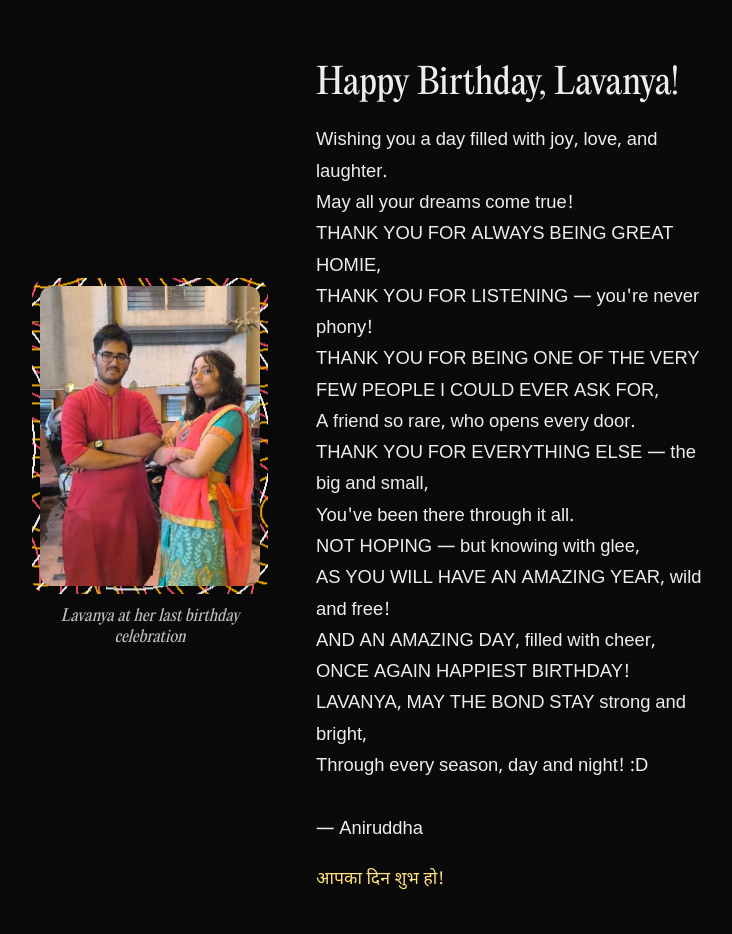
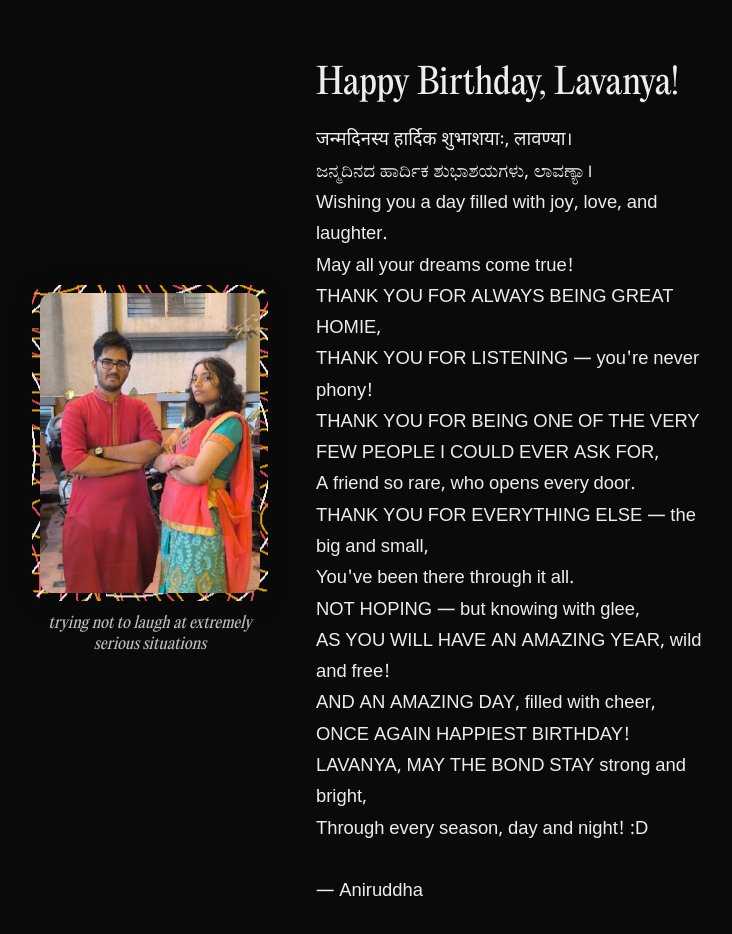
Before and after one commit to Ani07-05/bdayapp, a Next.js app: page /lavanya in a window 1280 px wide. Shown: the top 934 px of the page, without its empty margins (266-998 px from the left). Built offline with nearby package versions, Linux system fonts and the light colour scheme.

Commit message:
fixed language issues

```diff
--- a/app/lavanya/page.tsx
+++ b/app/lavanya/page.tsx
@@ -10,11 +10,13 @@ export default function LavanyaPage() {
         <div className="bday-photo-confetti">
           <img src="/lavanya.jpeg" alt="Lavanya" className="bday-photo-rect" />
         </div>
-        <figcaption className="bday-photo-legend">Lavanya at her last birthday celebration</figcaption>
+        <figcaption className="bday-photo-legend">trying not to laugh at extremely serious situations</figcaption>
       </figure>
       <section className="bday-message-section">
         <h1 className="bday-heading">Happy Birthday, Lavanya!</h1>
         <div className="bday-message-body">
+          जन्मदिनस्य हार्दिक शुभाशयाः, लावण्या।<br/>
+          ಜನ್ಮದಿನದ ಹಾರ್ದಿಕ ಶುಭಾಶಯಗಳು, ಲಾವಣ್ಯಾ।<br/>
           Wishing you a day filled with joy, love, and laughter.<br/>
           May all your dreams come true!<br/>
           THANK YOU FOR ALWAYS BEING GREAT HOMIE,<br/>
@@ -31,7 +33,6 @@ export default function LavanyaPage() {
           Through every season, day and night! :D <br/>
           <br/>
           &mdash; Aniruddha <br/>
-          <span className="devanagari">आपका दिन शुभ हो!</span>
         </div>
       </section>
     </main>
```
